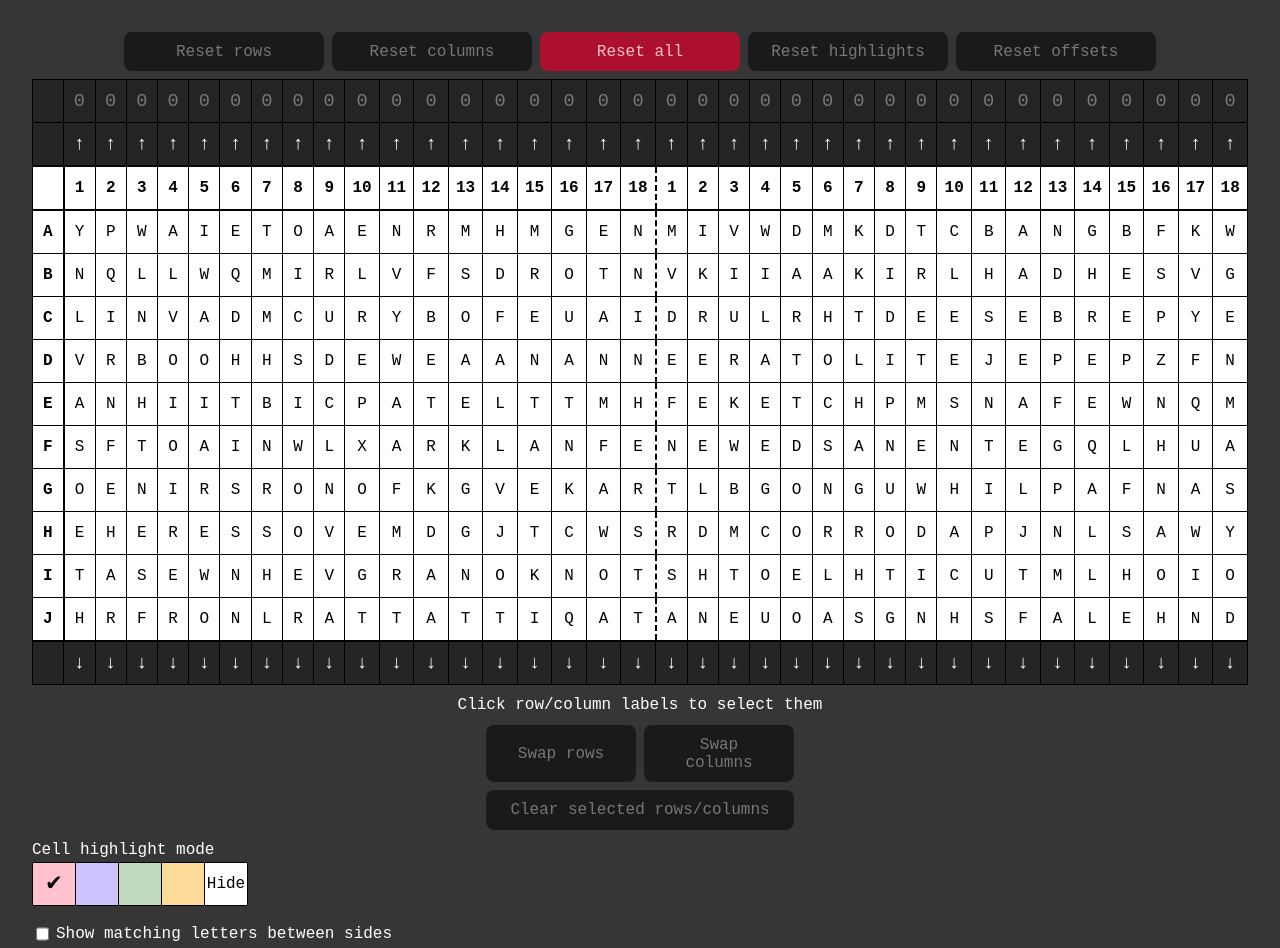
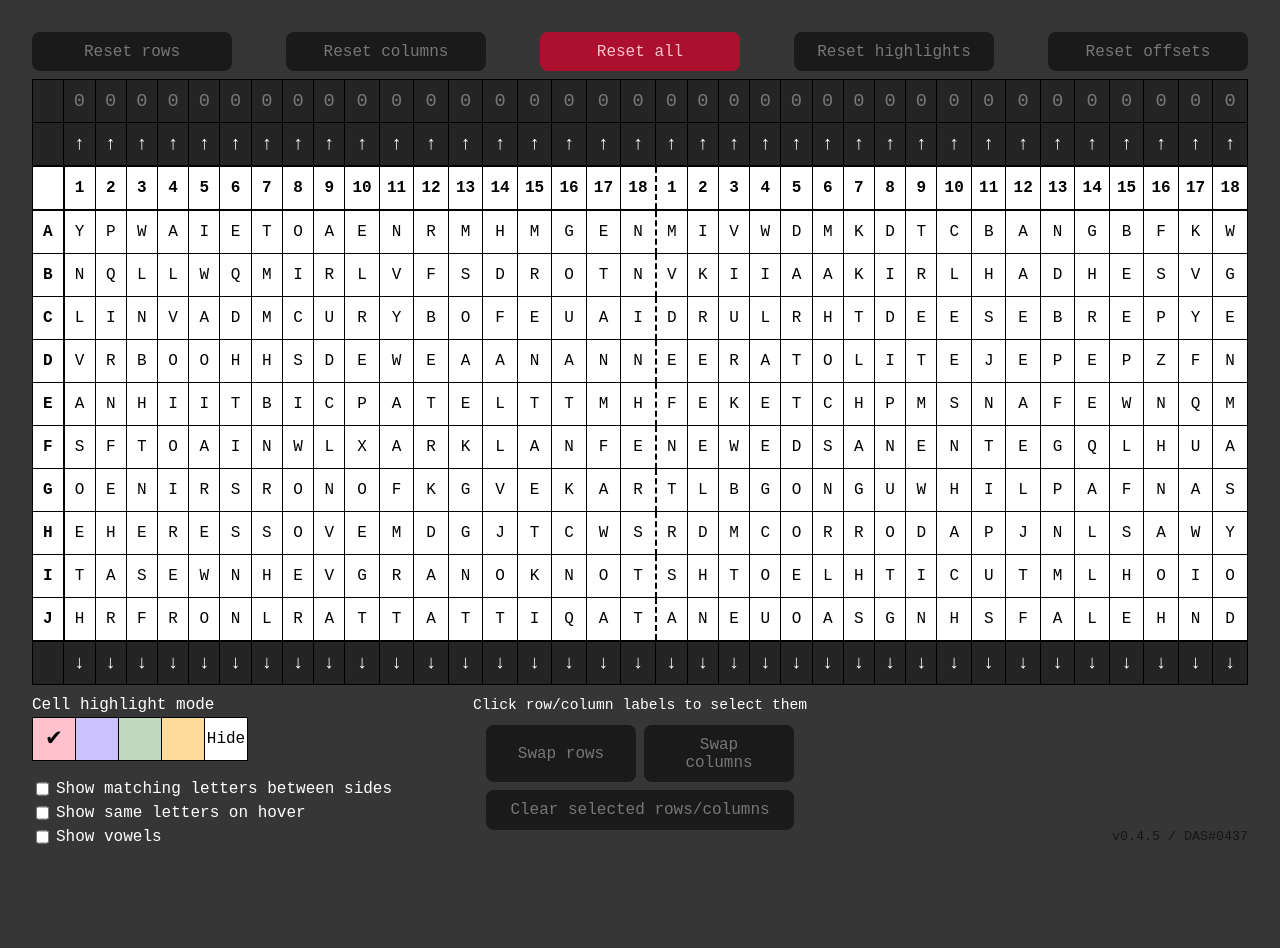
Before and after one commit to d-as/ctc-th, a React (Vite) app: page / in a window 1280 px wide. Shown: the top 948 px of the page. After the commit the page ends 881 px from the top, so only its background shows below. Built offline with nearby package versions, Linux system fonts and the light colour scheme.

Commit message:
Even more UI tweaks

```diff
--- a/src/App.tsx
+++ b/src/App.tsx
@@ -40,7 +40,7 @@ enum LocalStorageKey {
   SHOW_VOWELS = 'showVowels',
 }
 
-const VERSION_TEXT = 'v0.4.4 / DAS#0437';
+const VERSION_TEXT = 'v0.4.5 / DAS#0437';
 const VERSION_TEXT_TITLE = 'Discord Tag'
 
 const App = () => {
@@ -622,32 +622,8 @@ const App = () => {
           </tr>
         </tfoot>
       </table>
-      <span className="white">
-        Click row/column labels to select them
-      </span>
-      <div className="option-row">
-        <button
-          onClick={() => swapRows()}
-          disabled={!swapRowFrom.trim() || !swapRowTo.trim()}
-        >
-          Swap rows
-        </button>
-        <button
-          onClick={() => swapCols()}
-          disabled={!swapColFrom.trim() || !swapColTo.trim()}
-        >
-          Swap columns
-        </button>
-      </div>
-      <div className="option-row">
-        <button
-          onClick={() => clearSelectedRowsAndCols()}
-          disabled={!swapRowFrom && !swapRowTo && !swapColFrom && !swapColTo}
-          className="wide-button"
-        >
-          Clear selected rows/columns
-        </button>
-      </div>
+      <div className="footer-container">
+        <div className="col">
           <div className="options-container">
             <span className="option-row">
               Cell highlight mode
@@ -707,12 +683,44 @@ const App = () => {
               </label>
             </span>
           </div>
+        </div>
+        <div className="col flex-gap">
+          <span className="white hint-text">
+            Click row/column labels to select them
+          </span>
+          <div className="option-row">
+            <button
+              onClick={() => swapRows()}
+              disabled={!swapRowFrom.trim() || !swapRowTo.trim()}
+            >
+              Swap rows
+            </button>
+            <button
+              onClick={() => swapCols()}
+              disabled={!swapColFrom.trim() || !swapColTo.trim()}
+            >
+              Swap columns
+            </button>
+          </div>
+          <div className="option-row">
+            <button
+              onClick={() => clearSelectedRowsAndCols()}
+              disabled={!swapRowFrom && !swapRowTo && !swapColFrom && !swapColTo}
+              className="wide-button"
+            >
+              Clear selected rows/columns
+            </button>
+          </div>
+        </div>
+        <div className="col flex-end">
           <span className="version-container">
             <span className="version-text" title={VERSION_TEXT_TITLE}>
               {VERSION_TEXT}
             </span>
           </span>
         </div>
+      </div>
+    </div>
   );
 };
 
--- a/src/index.scss
+++ b/src/index.scss
@@ -239,11 +239,11 @@ td {
 
 .reset-container {
   display: flex;
-  justify-content: center;
+  justify-content: space-between;
   gap: 8px;
 
   button {
-    width: 200px;
+    min-width: 200px;
   }
 }
 
@@ -321,6 +321,10 @@ td {
   color: white;
 }
 
+.hint-text {
+  font-size: 11pt;
+}
+
 .spacer {
   height: 1rem;
 }
@@ -333,3 +337,29 @@ td {
 .hide {
   color: black;
 }
+
+.footer-container {
+  display: flex;
+  justify-content: space-between;
+
+  .col:first-child {
+    width: 33%;
+  }
+
+  .col:last-child {
+    width: 33%;
+  }
+}
+
+.col {
+  display: flex;
+  flex-direction: column;
+}
+
+.flex-gap {
+  gap: 8px;
+}
+
+.flex-end {
+  justify-content: flex-end;
+}
```
Lines whose indentation alone changed are shown as unchanged.
